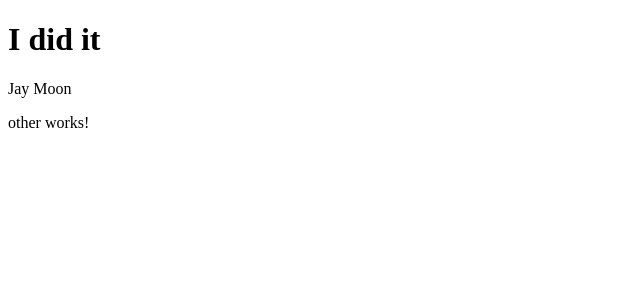
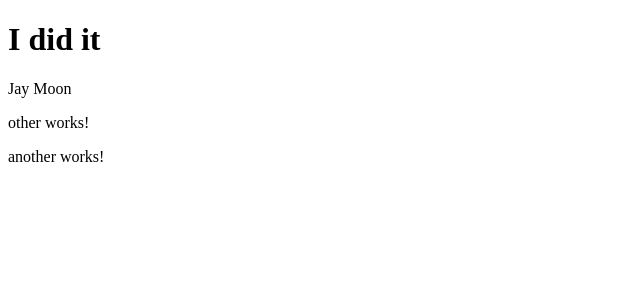
Before and after one commit to sjaymoon15/ng2-first-app, an Angular app: page / in a window 1280 px wide. Shown: the top 300 px of the page, without its empty margins (0-640 px from the left). Built offline with nearby package versions, Linux system fonts and the light colour scheme.

Commit message:
add another component

```diff
--- /dev/null
+++ b/src/app/another/another.component.html
@@ -0,0 +1,3 @@
+<p>
+  another works!
+</p>
--- /dev/null
+++ b/src/app/another/another.component.ts
@@ -0,0 +1,15 @@
+import { Component, OnInit } from '@angular/core';
+
+@Component({
+  selector: 'fa-another',
+  templateUrl: './another.component.html',
+  styleUrls: ['./another.component.css']
+})
+export class AnotherComponent implements OnInit {
+
+  constructor() { }
+
+  ngOnInit() {
+  }
+
+}
--- a/src/app/app.component.html
+++ b/src/app/app.component.html
@@ -2,4 +2,5 @@
   {{title}}
 </h1>
   {{name}}
-<app-other></app-other>
+<fa-other></fa-other>
+<fa-another></fa-another>
--- a/src/app/app.module.ts
+++ b/src/app/app.module.ts
@@ -5,11 +5,13 @@ import { HttpModule } from '@angular/http';
 
 import { AppComponent } from './app.component';
 import { OtherComponent } from './other/other.component';
+import { AnotherComponent } from './another/another.component';
 
 @NgModule({
   declarations: [
     AppComponent,
-    OtherComponent
+    OtherComponent,
+    AnotherComponent
   ],
   imports: [
     BrowserModule,
--- a/src/app/other/other.component.ts
+++ b/src/app/other/other.component.ts
@@ -1,7 +1,7 @@
 import { Component, OnInit } from '@angular/core';
 
 @Component({
-  selector: 'app-other',
+  selector: 'fa-other',
   templateUrl: './other.component.html',
   styleUrls: ['./other.component.css']
 })
```
Also changed, not shown: src/app/another/another.component.css (added), 1 other file (tests, documents, lock files or other folders).
